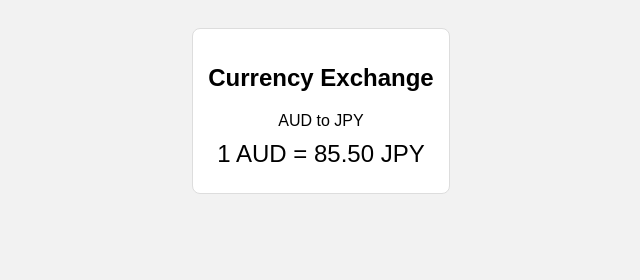
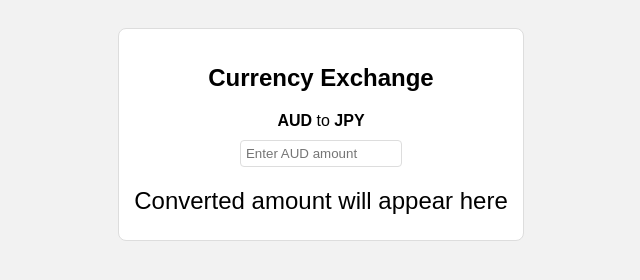
Before and after one commit to brittanycinque/exchange-rate, a plain HTML site: page index.html in a window 1280 px wide. Shown: the whole page, without its empty margins (319-959 px from the left). Drawn offline with Linux system fonts and the light colour scheme.

Commit message:
Update index.html

```diff
--- a/index.html
+++ b/index.html
@@ -20,20 +20,31 @@
             font-size: 24px;
             margin: 10px 0;
         }
+        input[type="number"] {
+            padding: 5px;
+            margin: 10px 0;
+            width: 150px;
+            border: 1px solid #ddd;
+            border-radius: 4px;
+        }
     </style>
 </head>
 <body>
     <div class="widget">
         <h2>Currency Exchange</h2>
-        <div>AUD to JPY</div>
-        <div class="exchange-rate" id="exchangeRate">Loading...</div>
+        <div><strong>AUD</strong> to <strong>JPY</strong></div>
+        <input type="number" id="audAmount" placeholder="Enter AUD amount" />
+        <div class="exchange-rate" id="convertedAmount">Converted amount will appear here</div>
     </div>
 
     <script>
-        // Mock exchange rate - replace this with API call if available
         var exchangeRate = 85.50; // Example rate: 1 AUD = 85.50 JPY
 
-        document.getElementById("exchangeRate").innerHTML = `1 AUD = ${exchangeRate.toFixed(2)} JPY`;
+        document.getElementById("audAmount").addEventListener("input", function() {
+            var audAmount = this.value;
+            var convertedAmount = audAmount * exchangeRate;
+            document.getElementById("convertedAmount").innerHTML = `${audAmount} AUD = ${convertedAmount.toFixed(2)} JPY`;
+        });
     </script>
 </body>
 </html>
```
